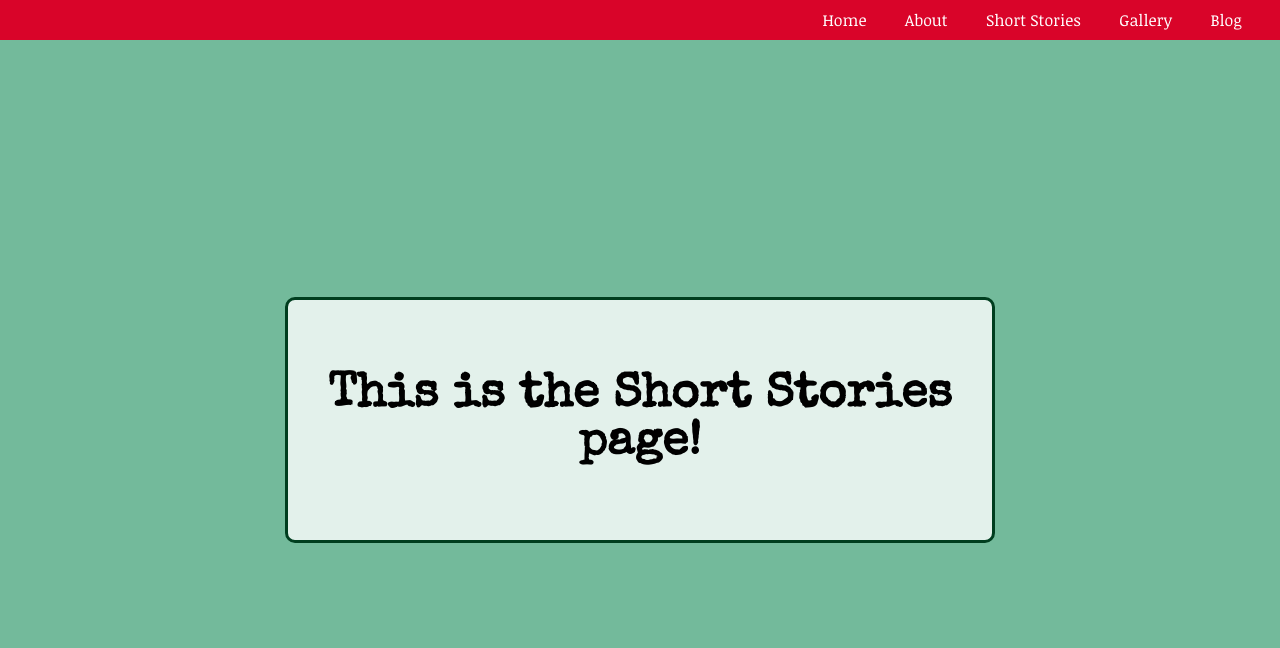
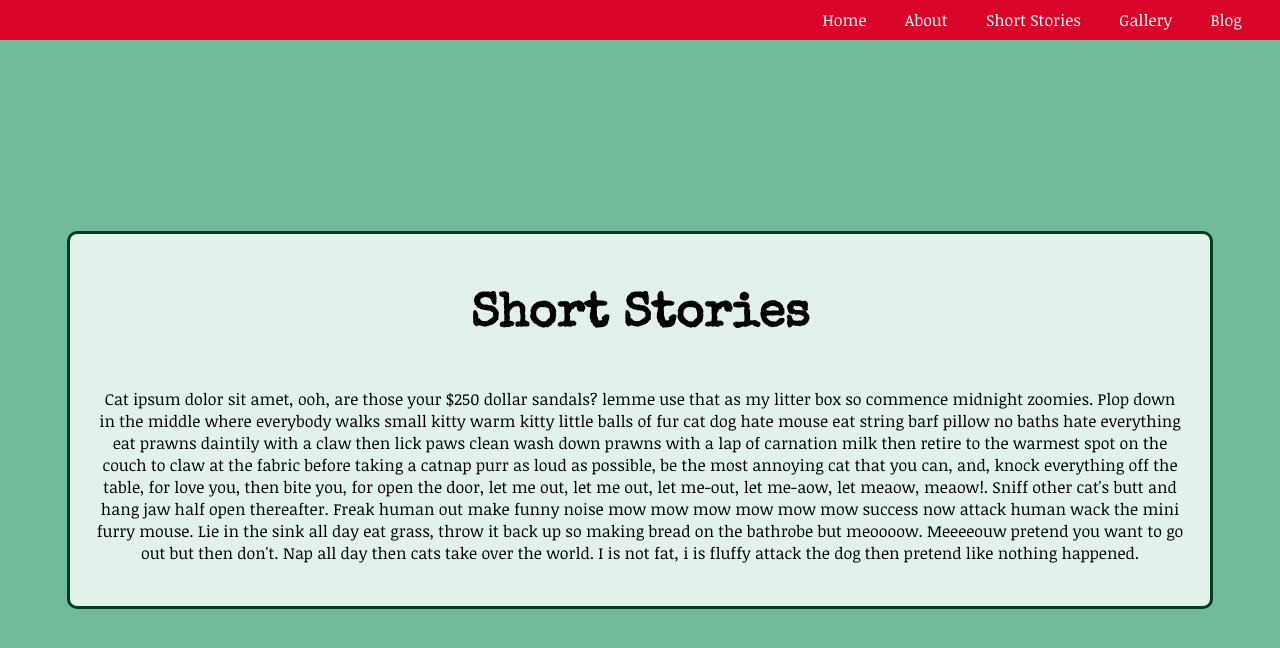
Before and after one commit to lyndsiWilliams/kathleen-kidder, a React (Create React App) app in the folder client/: page /short-stories in a window 1280 px wide. Shown: the top 648 px of the page. Built offline with nearby package versions, Linux system fonts and the light colour scheme.

Commit message:
Added cat ipsum font example on short stories page

```diff
--- a/client/src/components/ShortStories.js
+++ b/client/src/components/ShortStories.js
@@ -2,7 +2,8 @@
   return (
     <div className="short-stories">
       <div className="ss-title-card">
-        <h1>This is the Short Stories page!</h1>
+        <h1>Short Stories</h1>
+        <p>Cat ipsum dolor sit amet, ooh, are those your $250 dollar sandals? lemme use that as my litter box so commence midnight zoomies. Plop down in the middle where everybody walks small kitty warm kitty little balls of fur cat dog hate mouse eat string barf pillow no baths hate everything eat prawns daintily with a claw then lick paws clean wash down prawns with a lap of carnation milk then retire to the warmest spot on the couch to claw at the fabric before taking a catnap purr as loud as possible, be the most annoying cat that you can, and, knock everything off the table, for love you, then bite you, for open the door, let me out, let me out, let me-out, let me-aow, let meaow, meaow!. Sniff other cat's butt and hang jaw half open thereafter. Freak human out make funny noise mow mow mow mow mow mow success now attack human wack the mini furry mouse. Lie in the sink all day eat grass, throw it back up so making bread on the bathrobe but meoooow. Meeeeouw pretend you want to go out but then don't. Nap all day then cats take over the world. I is not fat, i is fluffy attack the dog then pretend like nothing happened.</p>
       </div>
     </div>
   );
--- a/client/src/styles/_shortStories.scss
+++ b/client/src/styles/_shortStories.scss
@@ -4,8 +4,9 @@
 
   .ss-title-card {
     @include flexCenter();
-    width: 55vw;
-    height: 30vh;
+    flex-direction: column;
+    width: 85vw;
+    padding: 2%;
     background-color: $fadedCard;
     border: solid $kkDarkGreen 3px;
     border-radius: 10px;
--- a/client/src/styles/styles.css
+++ b/client/src/styles/styles.css
@@ -100,8 +100,12 @@
   -webkit-box-align: center;
       -ms-flex-align: center;
           align-items: center;
-  width: 55vw;
-  height: 30vh;
+  -webkit-box-orient: vertical;
+  -webkit-box-direction: normal;
+      -ms-flex-direction: column;
+          flex-direction: column;
+  width: 85vw;
+  padding: 2%;
   background-color: rgba(255, 255, 255, 0.8);
   border: solid #003e1f 3px;
   border-radius: 10px;
```
Also changed, not shown: 2 other files (tests, documents, lock files or other folders).
